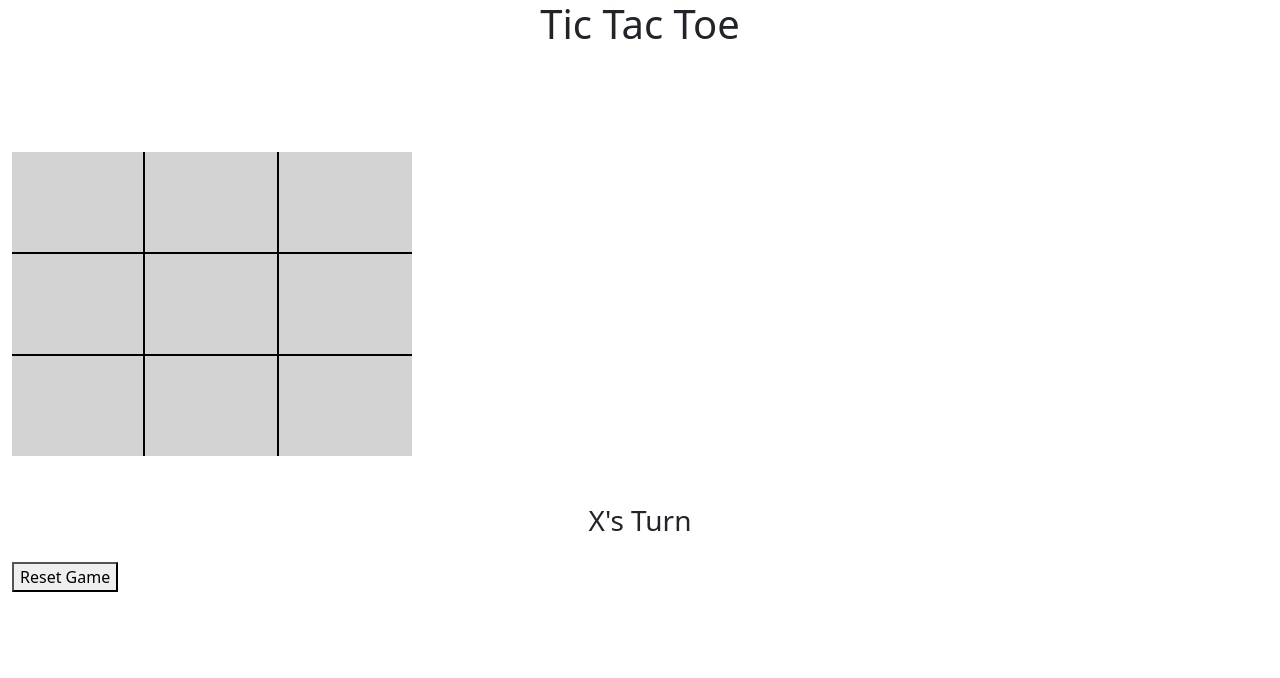
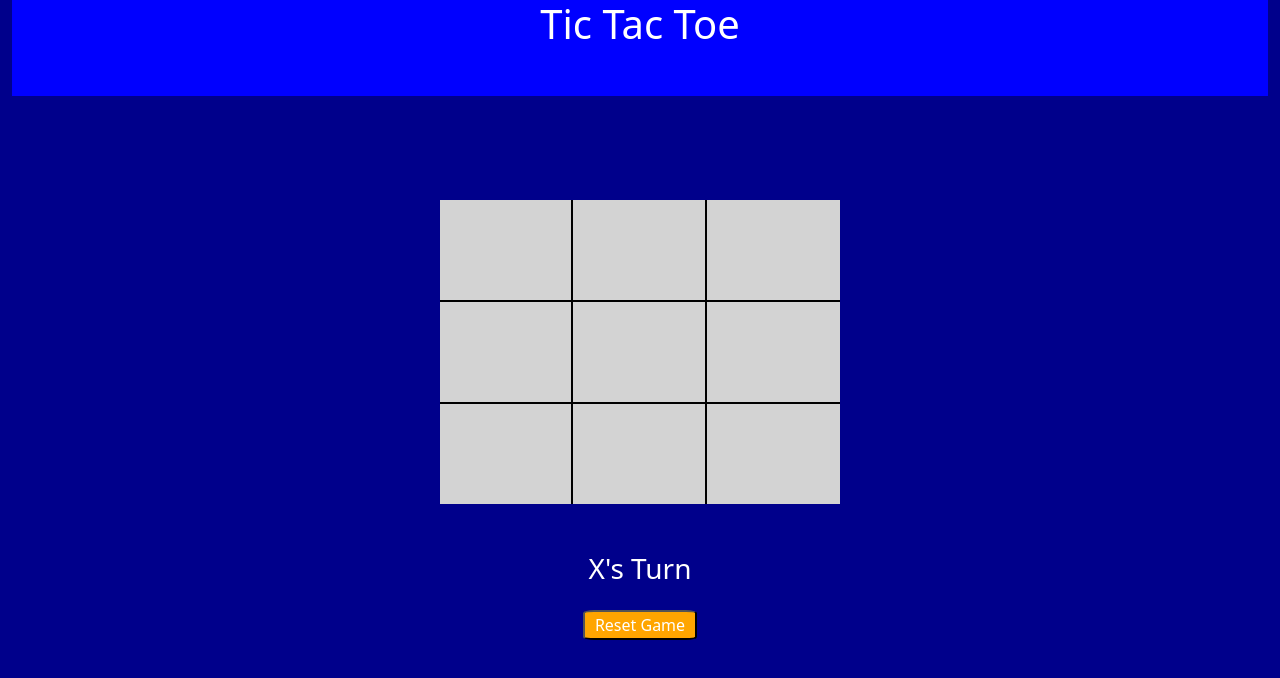
Before and after one commit to Talves21/Tic-Tac-Toe-Second-Project, a plain HTML site: page index.html in a window 1280 px wide. Both pictures are taken after a click on the button "Start Game". Drawn offline with Linux system fonts and the light colour scheme.

Commit message:
css changes
Aligned items in the middle of page and styled it

```diff
--- a/CSS/style.css
+++ b/CSS/style.css
@@ -1,5 +1,15 @@
 body {
+    background-color: darkblue;
     text-align: center;
+}
+
+h1 {
+    background-color: blue;
+    color: white;
+}
+
+main {
+    background-color: darkblue;
 }
 
 .board {
@@ -7,6 +17,12 @@ body {
     height: 400px;
     width: 400px;
     grid-template-columns: repeat(3, 1fr);
+    position: relative;
+    top: 0;
+    left: 0;
+    right: 0;
+    bottom: 0;
+    margin: auto;
 }
 
 .squares {
@@ -49,3 +65,15 @@ body {
     font-size: 30px;
     text-align: center;
 }
+
+.text {
+    color: white;
+}
+
+button {
+    background-color: orange;
+    color: white;
+    width: 9%;
+    height: 10%;
+    border-radius: 10%;
+}
--- a/JS/app.js
+++ b/JS/app.js
@@ -13,7 +13,7 @@ reset.style.display = 'none';
 
 start.addEventListener('click', () => {
     board.style.display = 'grid';
-    reset.style.display = 'block';
+    reset.style.display = 'inline-block';
     start.style.display = 'none';
     text.innerText = "X's Turn";
 
--- a/index.html
+++ b/index.html
@@ -12,7 +12,7 @@
         <h1 class="pb-5">Tic Tac Toe</h1>
     </header>
 
-    <main role="main" class="container-fluid">
+    <main role="main" class="container-fluid pt-5">
         <button class="gameStart">Start Game</button>
 
         <section class="board pt-5 pb-5">
```
